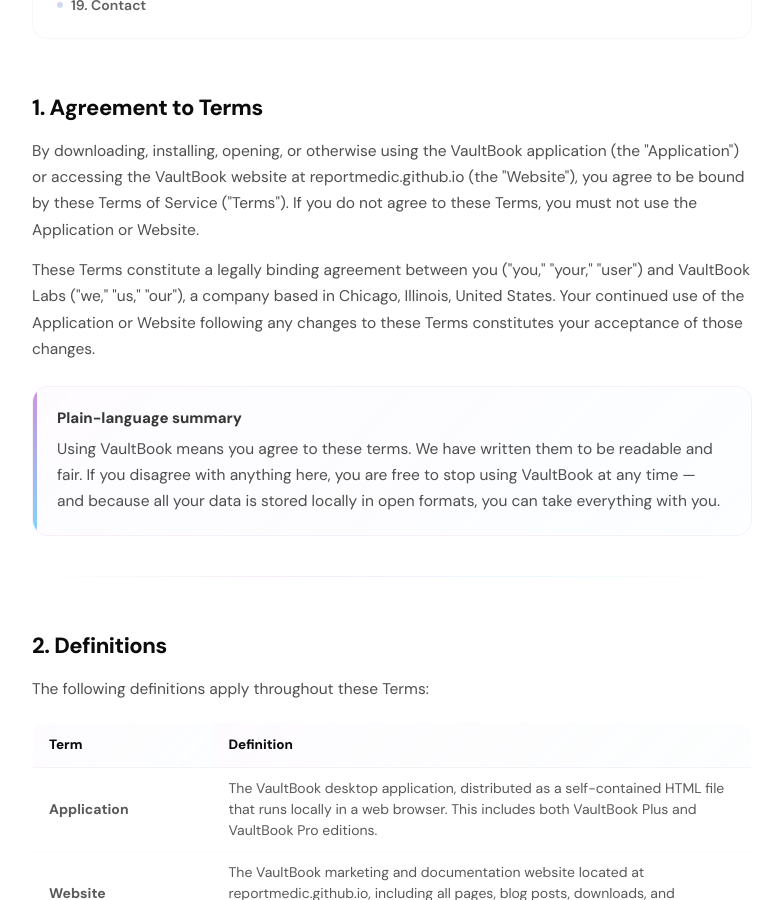
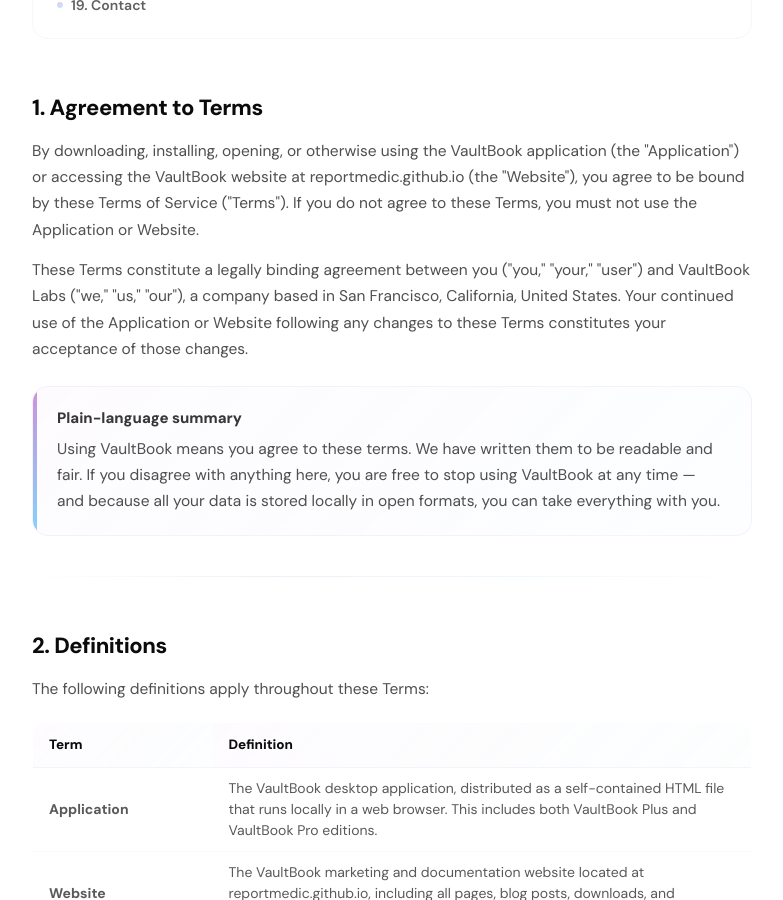
Before and after one commit to k2xn258k2x-cmyk/k2xn258k2x-cmyk.github.io, a Jekyll site: the page built from terms.md, in a window 1280 px wide and 900 px high, scrolled down 1230 px. Shown: the whole window, without its empty margins (248-1031 px from the left). Built offline with Jekyll 4.4.1, drawn with Linux system fonts in a browser that asks for light colours; some web fonts are replaced; some of the changed text lies outside the part shown.

Commit message:
Update terms.md

```diff
--- a/terms.md
+++ b/terms.md
@@ -279,7 +279,7 @@
 
   <p>By downloading, installing, opening, or otherwise using the VaultBook application (the "Application") or accessing the VaultBook website at reportmedic.github.io (the "Website"), you agree to be bound by these Terms of Service ("Terms"). If you do not agree to these Terms, you must not use the Application or Website.</p>
 
-  <p>These Terms constitute a legally binding agreement between you ("you," "your," "user") and VaultBook Labs ("we," "us," "our"), a company based in Chicago, Illinois, United States. Your continued use of the Application or Website following any changes to these Terms constitutes your acceptance of those changes.</p>
+  <p>These Terms constitute a legally binding agreement between you ("you," "your," "user") and VaultBook Labs ("we," "us," "our"), a company based in San Francisco, California, United States. Your continued use of the Application or Website following any changes to these Terms constitutes your acceptance of those changes.</p>
 
   <div class="ts-callout" data-reveal>
     <div class="ts-callout-title">Plain-language summary</div>
@@ -637,7 +637,7 @@
 
   <p><strong>Telegram:</strong> <a href="https://t.me/VaultBook" target="_blank" rel="noopener">t.me/VaultBook</a></p>
 
-  <p><strong>Entity:</strong> VaultBook Labs, Chicago, Illinois, United States.</p>
+  <p><strong>Entity:</strong> VaultBook Labs, San Francisco, California, United States.</p>
 
   <p>We aim to respond to all inquiries within 72 hours.</p>
 
```
